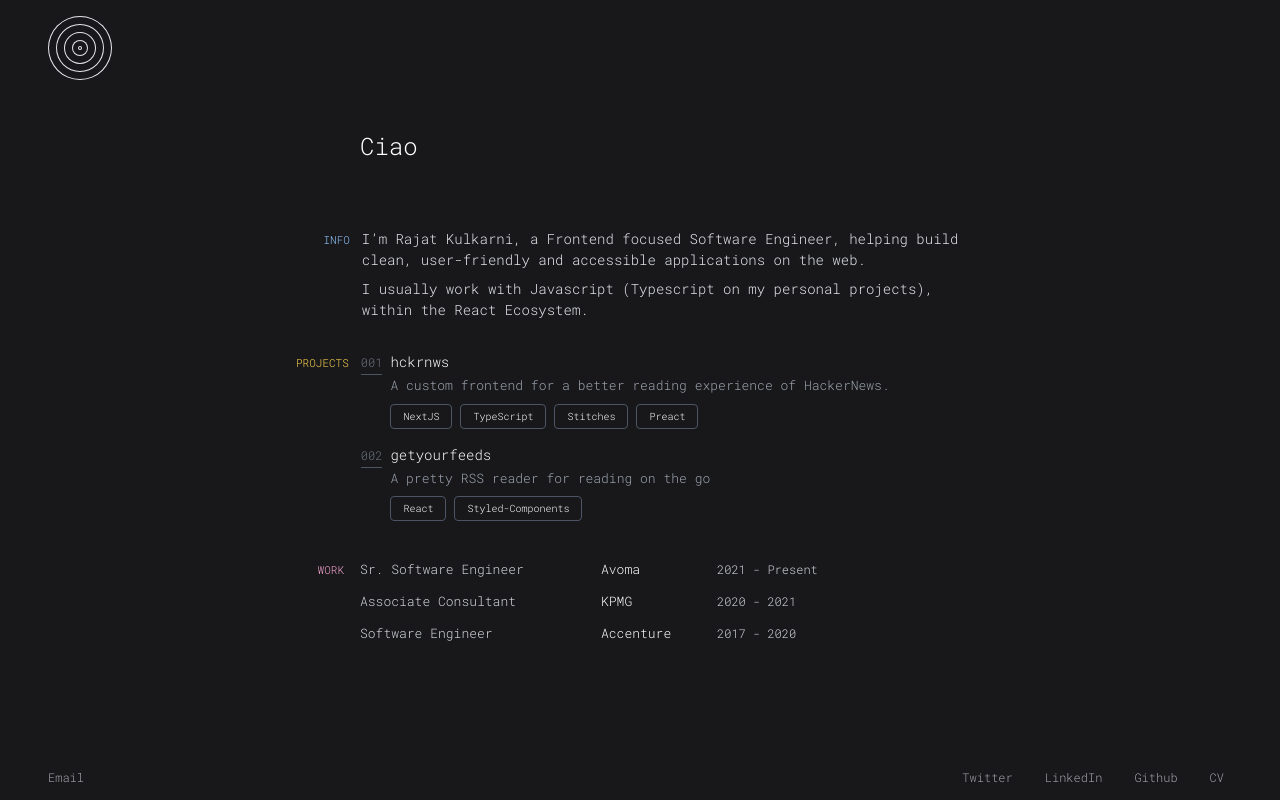
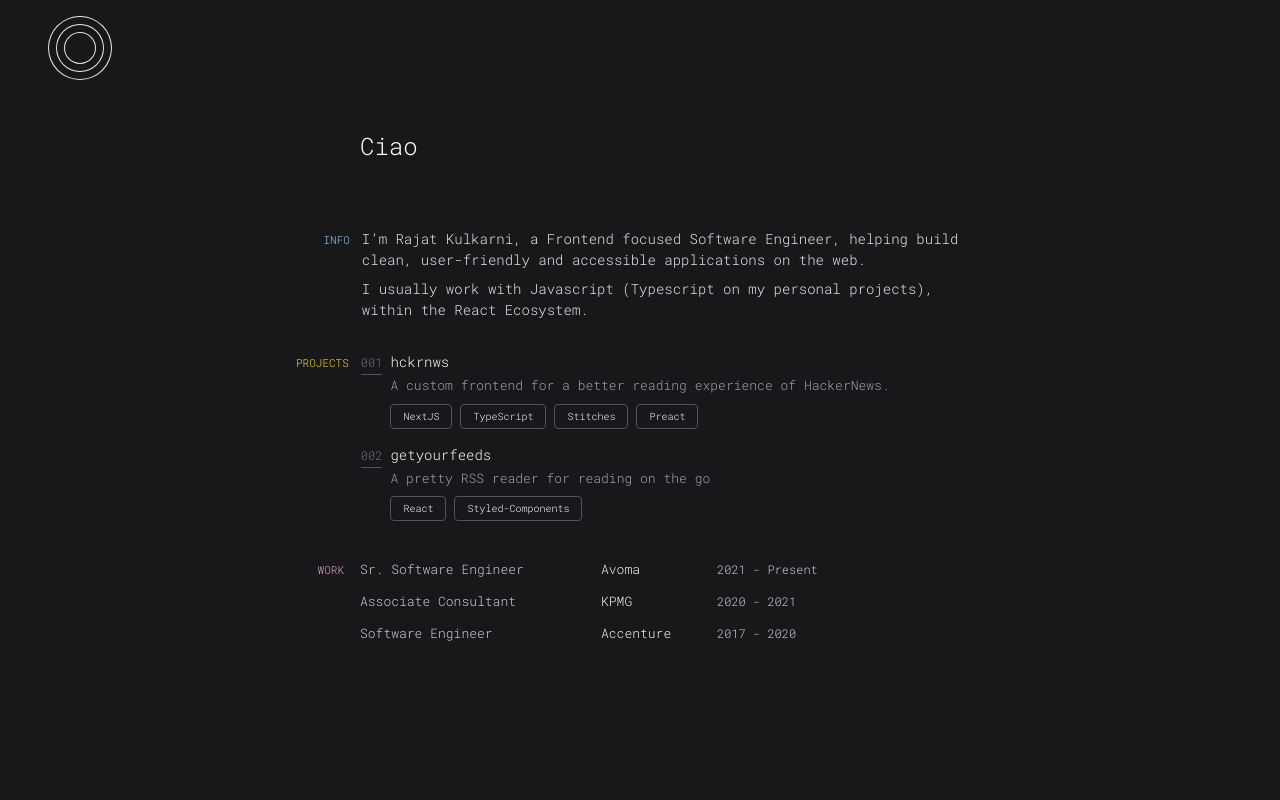
Before and after one commit to rajatkulkarni95/rk-minimal, a Next.js app: page / in a window 1280 px wide. Built offline with nearby package versions, Linux system fonts and the light colour scheme.

Commit message:
Delayed animation by 1 sec for each to let the greeting be typed

```diff
--- a/src/components/Common/Footer.tsx
+++ b/src/components/Common/Footer.tsx
@@ -2,7 +2,7 @@ import { links } from "../../data/links";
 
 const Footer = () => {
   return (
-    <footer className="h-12 bg-zinc-900 shadow-md flex items-center py-2 px-6 sticky justify-center md:justify-between bottom-0 opacity-0 animate-fadeIn mt-auto [animation-delay:3000ms] md:[animation-delay:2500ms]">
+    <footer className="h-12 bg-zinc-900 shadow-md flex items-center py-2 px-6 sticky justify-center md:justify-between bottom-0 opacity-0 animate-fadeIn mt-auto [animation-delay:5000ms] md:[animation-delay:5500ms]">
       <aside>
         <a
           href={links[0].url}
--- a/src/components/MainContainer/Info/index.tsx
+++ b/src/components/MainContainer/Info/index.tsx
@@ -1,6 +1,6 @@
 const Info = () => {
   return (
-    <section className="flex flex-col mt-6 md:flex-row md:items-baseline opacity-0 animate-fadeIn [animation-delay:500ms]">
+    <section className="flex flex-col mt-6 md:flex-row md:items-baseline opacity-0 animate-fadeIn [animation-delay:2500ms]">
       <span className="text-[11px] text-blue-300 uppercase md:w-24 md:text-right">
         Info
       </span>
--- a/src/components/MainContainer/Projects/index.tsx
+++ b/src/components/MainContainer/Projects/index.tsx
@@ -7,7 +7,7 @@ import Tag from "../../Common/Tag";
 
 const Projects = () => {
   return (
-    <section className="flex flex-col mt-6 md:flex-row md:items-baseline opacity-0 animate-fadeIn [animation-delay:1500ms]">
+    <section className="flex flex-col mt-6 md:flex-row md:items-baseline opacity-0 animate-fadeIn [animation-delay:3500ms]">
       <span className="text-[11px] text-amber-300 uppercase md:text-right">
         Projects
       </span>
--- a/src/components/MainContainer/Work/index.tsx
+++ b/src/components/MainContainer/Work/index.tsx
@@ -3,7 +3,7 @@ import { work } from "../../../data/work";
 
 const Work = () => {
   return (
-    <section className="flex flex-col mt-6 md:flex-row md:items-baseline opacity-0 [animation-delay:2500ms] animate-fadeIn">
+    <section className="flex flex-col mt-6 md:flex-row md:items-baseline opacity-0 [animation-delay:4500ms] animate-fadeIn">
       <span className="text-[11px] text-pink-300 uppercase md:w-12 md:text-right">
         Work
       </span>
--- a/src/styles/globals.css
+++ b/src/styles/globals.css
@@ -47,21 +47,21 @@ html {
     transform-origin: 50% 0;
     background: #181818;
     animation: revealCircle 1s linear forwards;
-    animation-delay: 500ms;
+    animation-delay: 2500ms;
 }
 
 .circle .cover.inner-2 {
-    animation-delay: 1500ms;
+    animation-delay: 3500ms;
 }
 
 .circle .cover.inner-3 {
-    animation-delay: 2500ms;
+    animation-delay: 4500ms;
 }
 
 .circle .cover.inner-4 {
-    animation-delay: 3500ms;
+    animation-delay: 5500ms;
 }
 
 .circle .cover.inner-5 {
-    animation-delay: 4500ms;
+    animation-delay: 6500ms;
 }
```
